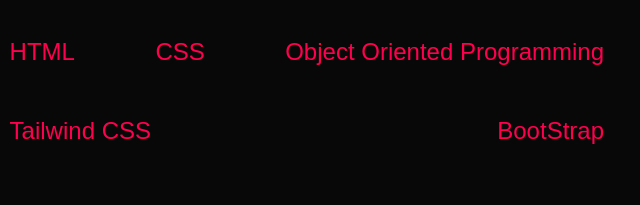
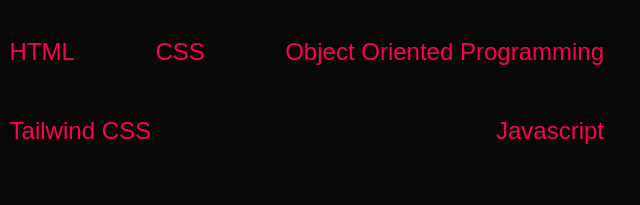
Before and after one commit to h4-harshh/harsh_portfolio, a plain HTML site: page index.html in a window 1280 px wide. Shown: the part 1407-1612 px from the top of the page, 538-1178 px from the left. Drawn offline with Linux system fonts and the light colour scheme.

Commit message:
Update index.html

```diff
--- a/index.html
+++ b/index.html
@@ -82,7 +82,7 @@
                         <div>
 <!--                             <span>Tailwind</span> -->
                             <span>Tailwind CSS</span>
-                            <span>BootStrap</span>
+                            <span style="361px">Javascript</span>
 
                         </div>
                         <div>
```
